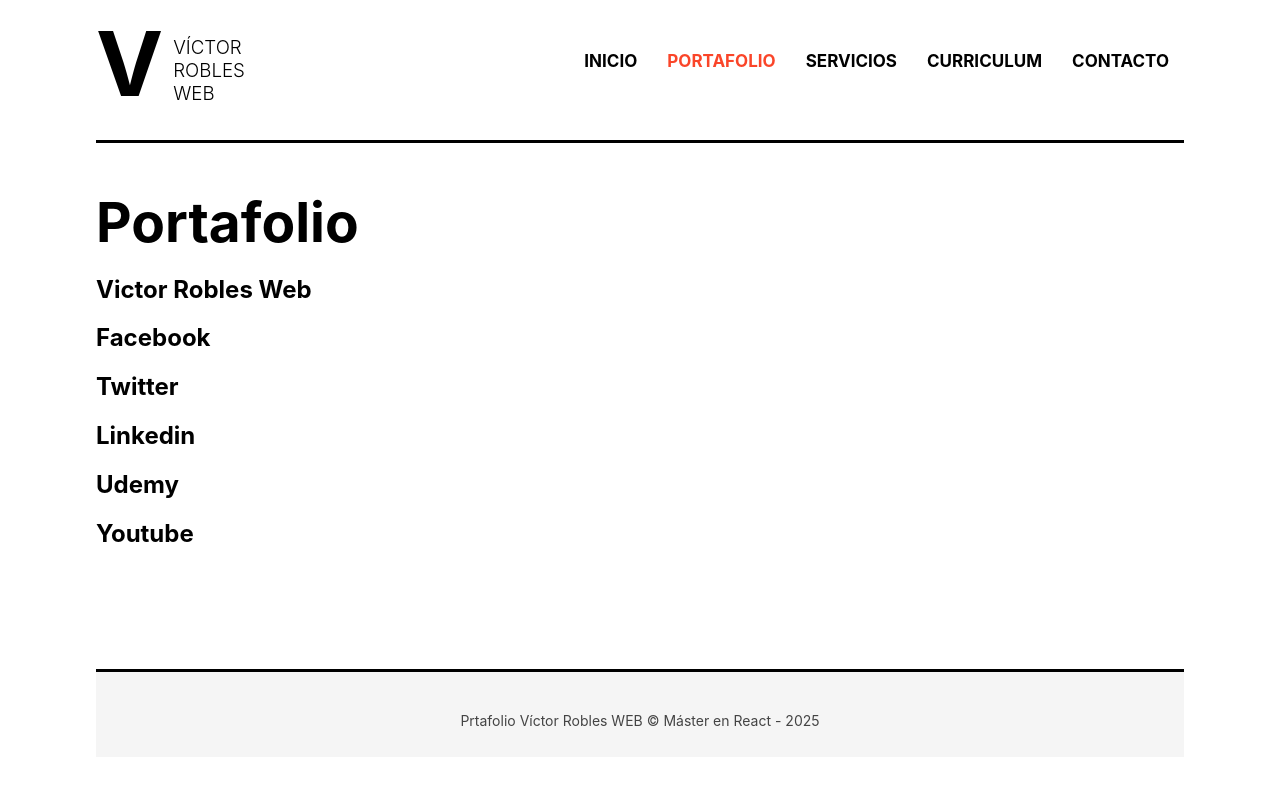
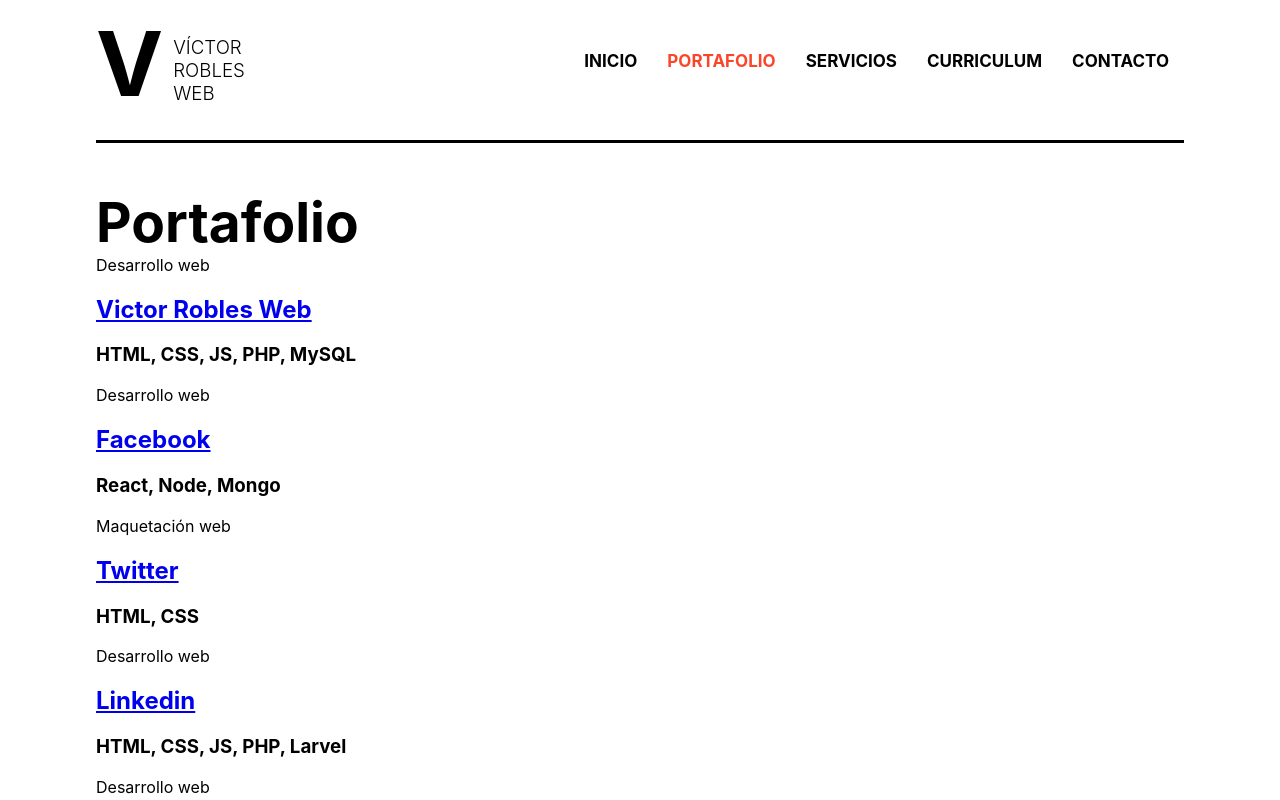
Before and after one commit to TarikMaarijAbdallaoui/08-proyecto2, a React (Create React App) app: page /portafolio in a window 1280 px wide. Shown: the top 800 px of the page. Built offline with nearby package versions, Linux system fonts and the light colour scheme.

Commit message:
Mostrar proyectos

```diff
--- a/src/components/Portafolio.js
+++ b/src/components/Portafolio.js
@@ -1,5 +1,6 @@
 import React from "react";
 import { trabajos } from "../data/trabajos";
+import { Link } from "react-router-dom";
 
 export const Portafolio = () => {
   return (
@@ -8,8 +9,10 @@
 
        {
         trabajos.map(trabajo => {
-          return( <article>
-            <h2>{trabajo.nombre}</h2>
+          return( <article key={trabajo.id}>
+            <span>{trabajo.categorías}</span>
+            <h2><Link to={"/proyecto/" + trabajo.id}>{trabajo.nombre}</Link></h2>
+            <h3>{trabajo.tecnologías}</h3>
           </article>)
 
         })
--- a/src/data/trabajos.js
+++ b/src/data/trabajos.js
@@ -1,46 +1,56 @@
-
 export const trabajos = [
   {
-                'id': 'victorroblesweb',
-                'nombre': 'Victor Robles Web',
-                'url': 'victorroblesweb',
-                'tecnologías': 'HTML, CSS, JS, PHP, MySQL',
-                'categorías': 'Desarrollo web'
+    id: "victorroblesweb",
+    nombre: "Victor Robles Web",
+    url: "victorroblesweb",
+    tecnologías: "HTML, CSS, JS, PHP, MySQL",
+    categorías: "Desarrollo web",
+    descripción:
+      "Lorem ipsum dolor sit amet, consectetur adipiscing elit. Nulla consequat massa faucibus justo finibus efficitur. Maecenas sed sem quis",
   },
   {
-                'id': 'facebook',
-                'nombre': 'Facebook',
-                'url': 'facebook.com',
-                'tecnologías': 'React, Node, Mongo',
-                'categorías': 'Desarrollo web'
+    id: "facebook",
+    nombre: "Facebook",
+    url: "facebook.com",
+    tecnologías: "React, Node, Mongo",
+    categorías: "Desarrollo web",
+    descripción:
+      "Lorem ipsum dolor sit amet, consectetur adipiscing elit. Nulla consequat massa faucibus justo finibus efficitur. Maecenas sed sem quis",
   },
   {
-                'id': 'twitter',
-                'nombre': 'Twitter',
-                'url': 'twitter.com',
-                'tecnologías': 'HTML, CSS',
-                'categorías': 'Maquetación web'
+    id: "twitter",
+    nombre: "Twitter",
+    url: "twitter.com",
+    tecnologías: "HTML, CSS",
+    categorías: "Maquetación web",
+    descripción:
+      "Lorem ipsum dolor sit amet, consectetur adipiscing elit. Nulla consequat massa faucibus justo finibus efficitur. Maecenas sed sem quis",
   },
   {
-                'id': 'linkedin',
-                'nombre': 'Linkedin',
-                'url': 'linkedin.com',
-                'tecnologías': 'HTML, CSS, JS, PHP, Larvel',
-                'categorías': 'Desarrollo web'
+    id: "linkedin",
+    nombre: "Linkedin",
+    url: "linkedin.com",
+    tecnologías: "HTML, CSS, JS, PHP, Larvel",
+    categorías: "Desarrollo web",
+    descripción:
+      "Lorem ipsum dolor sit amet, consectetur adipiscing elit. Nulla consequat massa faucibus justo finibus efficitur. Maecenas sed sem quis",
   },
   {
-                'id': 'udemy',
-                'nombre': 'Udemy',
-                'url': 'udemy.com/user/victor-robles-2/',
-                'tecnologías': 'Mean stack',
-                'categorías': 'Desarrollo web'
+    id: "udemy",
+    nombre: "Udemy",
+    url: "udemy.com/user/victor-robles-2/",
+    tecnologías: "Mean stack",
+    categorías: "Desarrollo web",
+    descripción:
+      "Lorem ipsum dolor sit amet, consectetur adipiscing elit. Nulla consequat massa faucibus justo finibus efficitur. Maecenas sed sem quis",
   },
   {
-                'id': 'youtube',
-                'nombre': 'Youtube',
-                'url': 'youtube.com/c/VictorRoblesWeb',
-                'tecnologías': 'JS, React, PHP, Symfony',
-                'categorías': 'Desarrollo web'
+    id: "youtube",
+    nombre: "Youtube",
+    url: "youtube.com/c/VictorRoblesWeb",
+    tecnologías: "JS, React, PHP, Symfony",
+    categorías: "Desarrollo web",
+    descripción:
+      "Lorem ipsum dolor sit amet, consectetur adipiscing elit. Nulla consequat massa faucibus justo finibus efficitur. Maecenas sed sem quis",
   },
-
-]
+];
--- a/src/router/MisRutas.js
+++ b/src/router/MisRutas.js
@@ -17,12 +17,20 @@
 
       <section className="content">
         <Routes>
-          <Route path="/" element={<Navigate to = "/inicio"/>} />
+          <Route path="/" element={<Navigate to="/inicio" />} />
           <Route path="/inicio" element={<Inicio />} />
           <Route path="/portafolio" element={<Portafolio />} />
           <Route path="/servicios" element={<Servicios />} />
           <Route path="/curriculum" element={<Curriculum />} />
           <Route path="/contacto" element={<Contacto />} />
+          <Route
+            path="*"
+            element={
+              <div className="page">
+                <h1 className="heading">Error 404</h1>
+              </div>
+            }
+          />
         </Routes>
       </section>
 
```
Lines whose indentation alone changed are shown as unchanged.
